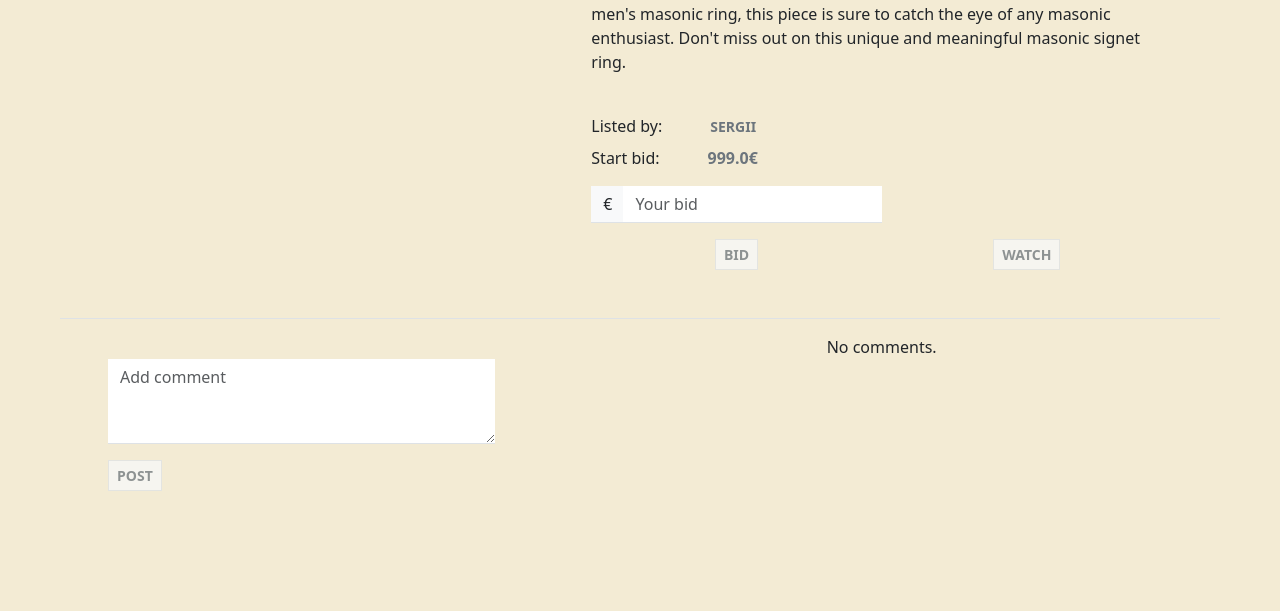
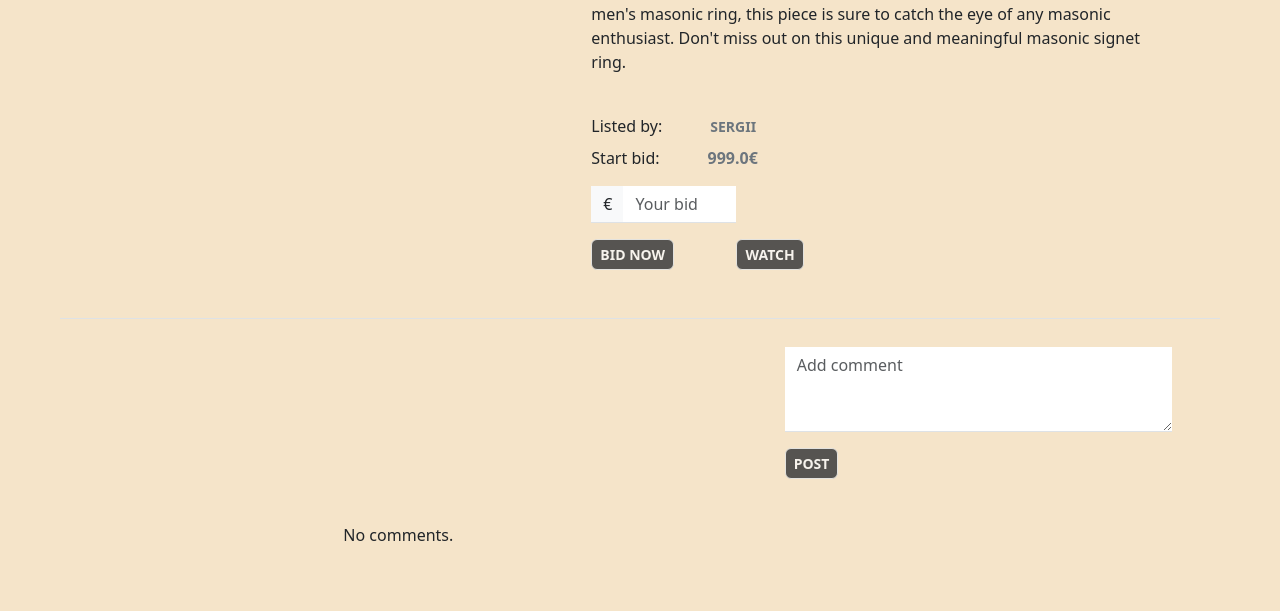
Before and after one commit to Lightmaker777/BidMania-Auctions, a Django app: page /listing/7 in a window 1280 px wide. Shown: the part 470-1081 px from the top of the page. Before the commit the page ends 961 px from the top, so only its background shows below. Run offline with Django 3.2, Linux system fonts and the light colour scheme; data comes from the database, SQL or seed files in the repository; both versions use the stored data as it was after the commit; some libraries are stand-ins or nearby versions.

Commit message:
added payments powered by paypal, created templates, cchanged button styles

```diff
--- a/auctions/static/auctions/styles.css
+++ b/auctions/static/auctions/styles.css
@@ -1,7 +1,7 @@
 body {
     padding: 0px;
-    /*background-color: rgb(245, 228, 201);*/
-    background-color: rgb(243, 235, 212);
+    background-color: rgb(245, 228, 201);
+    /*background-color: rgb(110, 90, 30);*/
 
 }
 
--- a/auctions/templates/auctions/create.html
+++ b/auctions/templates/auctions/create.html
@@ -44,7 +44,7 @@
         <div class="my-4 row">
             <div class="col-4">
                 <input
-                    class="btn btn-sm btn-light border rounded-0 text-uppercase text-decoration-none text-secondary fw-bold opacity-75"
+                    class="btn btn-sm btn-dark border rounded-2 text-uppercase text-decoration-none text-light fw-bold opacity-75"
                     type="submit" value="Create Listing">
             </div>
         </div>
--- a/auctions/templates/auctions/index.html
+++ b/auctions/templates/auctions/index.html
@@ -17,15 +17,15 @@
 {% else %}
     {% for auction in auctions %}
     <a href="{% url 'listing' id=auction.id %}" class="row text-decoration-none">
-        <div class="p-3 mx-3 my-4 border-0 card rounded-0 position-relative" style="width: 15rem;">
+        <div class="p-3 mx-3 my-4 border-0 card rounded-4 position-relative bg-transparent" style="width: 15rem;">
             <!-- Active listing -->
             {%if auction.active == True %}
                 <!-- Active listing with image -->
                 {% if auction.image %}
-                <img src="{{ auction.image }}" class="card-img-top rounded-0 border-bottom" alt="{{ auction.title }}">
+                <img src="{{ auction.image }}" class="card-img-top rounded-4 border-bottom" alt="{{ auction.title }}">
                 <!-- Active listing no image -->
                 {% else %}
-                <img src="https://i.imgur.com/vLDtrNC.jpg" class="card-img-top rounded-0 border-bottom" alt="{{ auction.title }}">
+                <img src="https://i.imgur.com/vLDtrNC.jpg" class="card-img-top rounded-4 border-bottom" alt="{{ auction.title }}">
                 {% endif %}
             <!-- Closed listing -->
             {% else %}
--- a/auctions/templates/auctions/listing.html
+++ b/auctions/templates/auctions/listing.html
@@ -1,6 +1,9 @@
 {% extends "auctions/layout.html" %}
 
 {% block body %}
+<script src="https://www.paypal.com/sdk/js?client-id=AcLFF1ok9PHl5en6m2cFI9T2O33Ngy0E3BAKrnJpdVPUdnhCOAah5D_EzJVau-XEjcJir2-Mkoxm8rHx&currency=EUR"></script>
+
+
 <div class="my-5 container-fluid">
     <!-- Image and details -->
     <div class="mx-5 row border-0 border-bottom">
@@ -65,20 +68,51 @@
                 <div class="my-2 fw-light">Current bid:<span class="ms-4 text-uppercase active text-decoration-none text-secondary fw-bold"> {{ auction.current_bid }}€</span></div>
                 {% endif %}
                 <div class="d-flex flex-wrap">
+
+
                     <!-- Bid -->
-                    <form action="{% url 'bid' id=auction.id %}" method="POST" class="py-2 col-lg-6 col-md-12 col-sm-6 col-12">
+<form action="{% url 'bid' id=auction.id %}" method="POST" class="py-2 col-lg-3 col-md-12 col-sm-6 col-12 order-lg-1 order-md-2 order-sm-2 order-2">
+
     {% csrf_token %}
-                        <div class="d-flex flex-wrap justify-content-center">
+    <div class="d-flex flex-wrap justify-content-start">
+
         <div class="input-group">
             <span class="mb-3 border input-group-text rounded-0 border-0 border border-bottom">€</span>
             <input type="number" class="mb-3 rounded-0 border-0 border border-bottom form-control" name="bid" placeholder="Your bid" autocomplete="off">
         </div>
-                            <input class="btn btn-sm btn-light border rounded-0 text-uppercase text-decoration-none text-secondary fw-bold opacity-75" type="submit" value="Bid">
+
+        <input class="btn btn-sm btn-dark border rounded-2 text-uppercase text-decoration-none text-light fw-bold opacity-75" type="submit" value="Bid Now">
+
     </div>
+
 </form>
 
+<script>
+    paypal.Buttons({
+      createOrder: function(data, actions) {
+        // Set up the transaction details
+        return actions.order.create({
+          purchase_units: [{
+            amount: {
+              value: '10.00' // The amount to be paid by the user
+            }
+          }]
+        });
+      },
+      onApprove: function(data, actions) {
+        // Capture the funds from the transaction
+        return actions.order.capture().then(function(details) {
+          // Redirect or show a success message
+          alert('Transaction completed by ' + details.payer.name);
+          // Redirect to a success page
+          window.location.href = "{% url 'success_page' %}";
+        });
+      }
+    }).render('#paypal-button-container');
+  </script>
+
 <!-- Wishlist / Close listing -->
-                    <div class="py-2 col-lg-6 col-md-12 col-sm-6 col-12 d-flex flex-wrap align-items-end justify-content-center">
+<div class="py-2 col-lg-6 col-md-12 col-sm-6 col-12 d-flex flex-wrap align-items-end justify-content-start order-lg-2 order-md-1 order-sm-1 order-1">
     <!-- Close listing -->
     {% if user == auction.lister and auction.active == True %}
     <form action="{% url 'close' id=auction.id %}" method="POST">
@@ -97,15 +131,19 @@
     {% else %}
     <form action="{% url 'watchlist' id=auction.id %}" method="POST">
         {% csrf_token %}
-                            <input class="btn btn-sm btn-light border rounded-0 text-uppercase text-decoration-none text-secondary fw-bold opacity-75" type="submit"
+
+        <input class="btn btn-sm btn-dark border rounded-2 text-uppercase text-decoration-none text-light fw-bold opacity-75" type="submit"
         {% if user in auction.watcher.all %}
         value="Remove"
         {% else %}
         value="Watch"
         {% endif %}>
+
     </form>
     {% endif %}
 </div>
+
+
                 </div>
             </div>
 
@@ -124,14 +162,21 @@
 
     <!-- Comment -->
     <div class="mx-5 row">
+                           <!-- PayPal Smart Button Container -->
+<div class="py-3 col-lg-2 offset-lg-5 col-md-12 col-sm-6 col-12 text-end">
+    <div id="paypal-button-container"></div>
+</div>
         <!-- Comment form -->
-        <div class="px-5 py-3 col-md-7 col-lg-5">
+        <div class="px-5 py-1 col-md-7 col-lg-5">
+
             <form action="{% url 'comment' id=auction.id %}" method="POST" class="my-4">
                 {% csrf_token %}
                 <textarea class="mb-3 rounded-0 border-0 border border-bottom form-control i_desc" rows="3" name="comment" placeholder="Add comment"></textarea>
-                <input class="btn btn-sm btn-light border rounded-0 text-uppercase text-decoration-none text-secondary fw-bold opacity-75" type="submit" value="Post">
+                <input class="btn btn-sm btn-dark border rounded-2 text-uppercase text-decoration-none text-light fw-bold opacity-75" type="submit" value="Post">
+
             </form>
         </div>
+
 
         <!-- Listing's comments -->
         <div class="px-5 py-3 col-md-5 col-lg-7">
@@ -155,7 +200,10 @@
             {% endfor %}
             </div>
         {% endif %}
+
         </div>
+
     </div>
+
 </div>
 {% endblock %}
--- a/auctions/urls.py
+++ b/auctions/urls.py
@@ -24,4 +24,5 @@ urlpatterns = [
     path("register", views.register, name="register"),
     path("live_auctions",views.live_auctions, name="live_auctions"),
     path("create_live_auctions", views.create_live_auctions, name="create_live_auctions"),
+    path("success", views.success_page, name="success_page"),
 ]
--- a/auctions/views.py
+++ b/auctions/views.py
@@ -301,3 +301,7 @@ def register(request):
         return render(request, "auctions/register.html", {
             "headline": headline
         })
+
+# PayPal
+def success_page(request):
+    return render(request, "auctions/success_page.html")
--- a/requirements.txt
+++ b/requirements.txt
@@ -8,3 +8,4 @@ requests==2.31.0
 sqlparse==0.4.4
 urllib3==2.2.0
 python-twitch-client==0.7.1
+python-dotenv==1.0.1
```
Also changed, not shown: auctions/templates/auctions/success_page.html (added, +26 -0 lines), db.sqlite3, 1 other file. Lines whose indentation alone changed are shown as unchanged.
